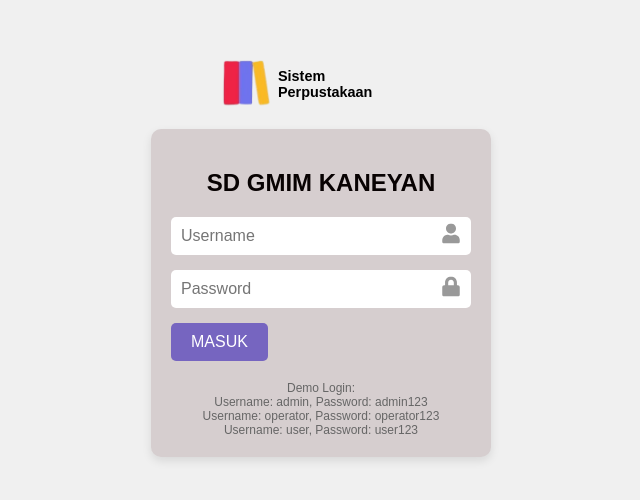
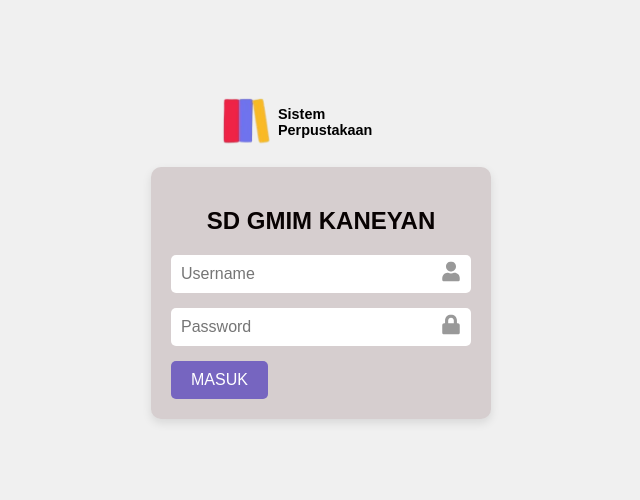
Before and after one commit to yaksokk/perpustakaan-sekolah, a React (Vite) app: page / in a window 1280 px wide. Shown: the part 142-642 px from the top of the page, without its empty margins (319-959 px from the left). Built offline with nearby package versions, Linux system fonts and the light colour scheme.

Commit message:
Menghapus info pass demo

```diff
--- a/src/pages/auth/login.jsx
+++ b/src/pages/auth/login.jsx
@@ -64,17 +64,6 @@ function Login() {
                         {isLoading ? 'LOADING...' : 'MASUK'}
                     </button>
                 </form>
-                <div style={{
-                    marginTop: '20px',
-                    fontSize: '12px',
-                    color: '#666',
-                    textAlign: 'center'
-                }}>
-                    <p>Demo Login:</p>
-                    <p>Username: admin, Password: admin123</p>
-                    <p>Username: operator, Password: operator123</p>
-                    <p>Username: user, Password: user123</p>
-                </div>
             </div>
         </div>
     )
```
